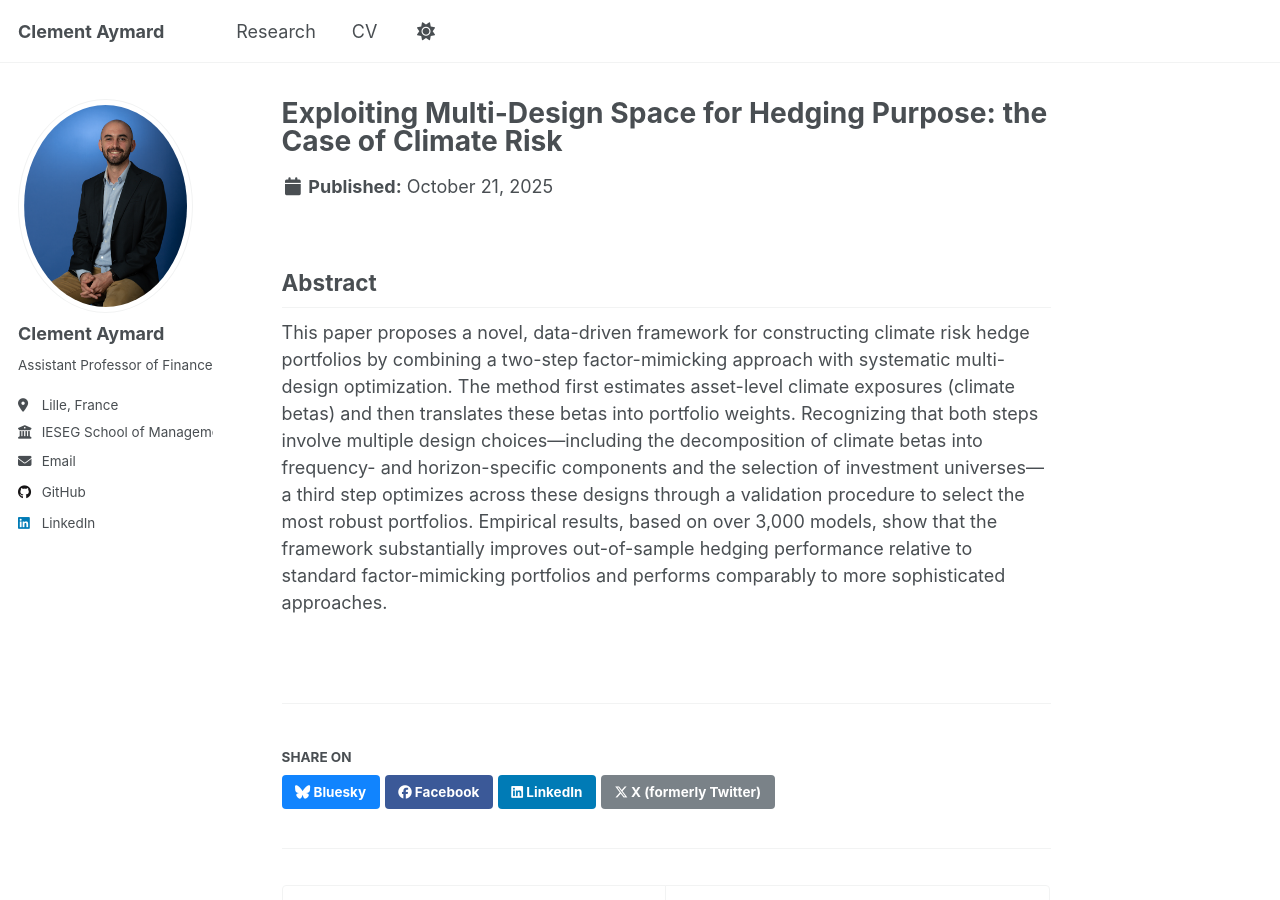
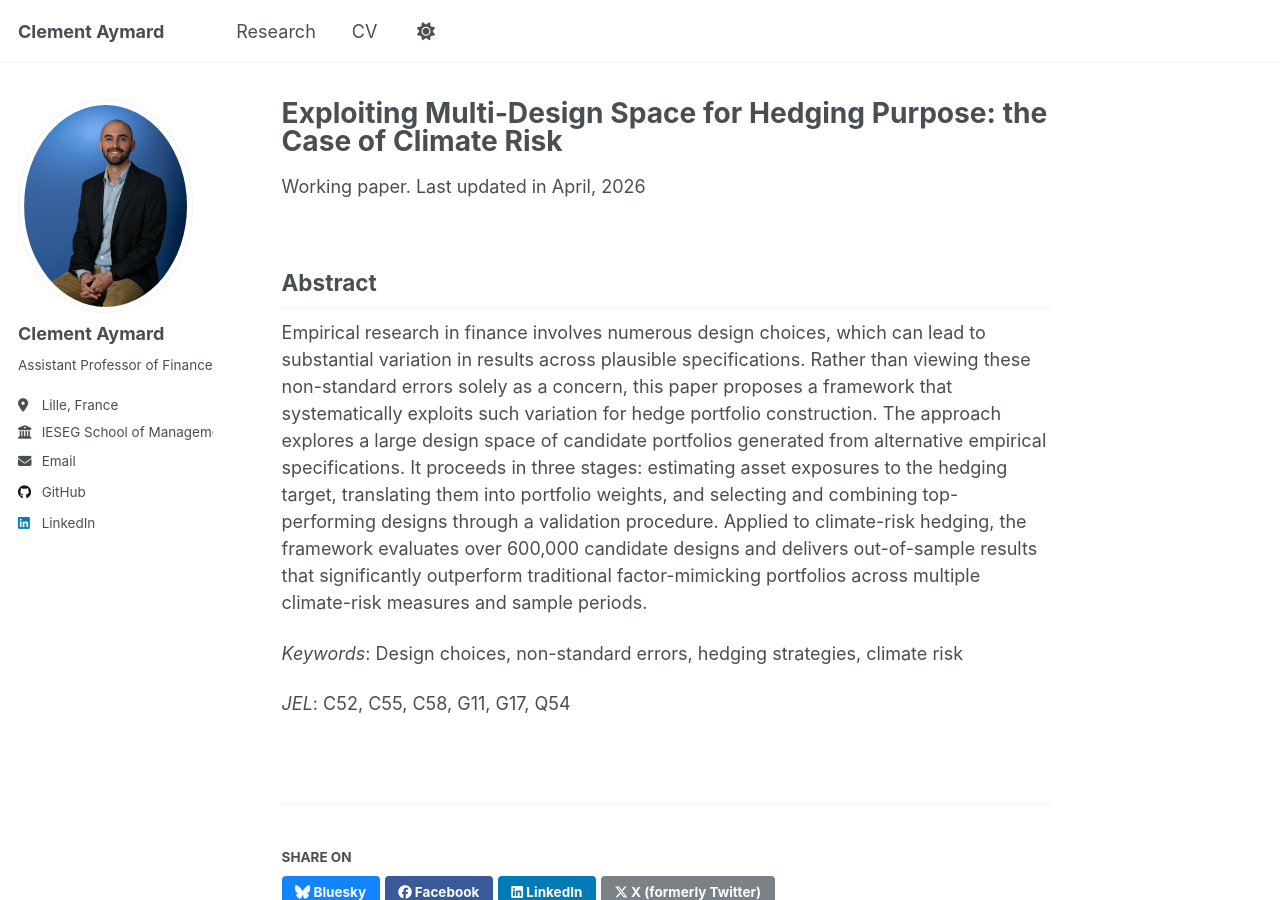
Before and after one commit to clemaymd/clemaymd.github.io, a Jekyll site: the page built from _publications/jmp_2025.md, in a window 1280 px wide and 900 px high. Built offline with Jekyll 4.4.1, drawn with Linux system fonts in a browser that asks for light colours; a script that is not in the unit is left out.

Commit message:
Rewrite homepage intro, update working paper entry and abstract, link CV PDF

```diff
--- a/_includes/archive-single.html
+++ b/_includes/archive-single.html
@@ -44,6 +44,8 @@
       <p>With {{ post.other_authors }}. Published in <i>{{ post.venue }}</i>, {{ post.date | default: "1900-01-01" | date: "%Y" }} </p>
     {% elsif post.collection == 'publications' and post.category == 'published' %}
       <p> Published in <i>{{ post.venue }}</i>, {{ post.date | default: "1900-01-01" | date: "%Y" }} </p>
+    {% elsif post.collection == 'publications' and post.category == 'wp' %}
+      <p> Working paper. Last updated in {{ post.date | default: "1900-01-01" | date: "%B, %Y" }} </p>
     {% elsif post.collection == 'publications' and post.category == 'jmp' %}
       <p> Last updated on {{ post.date | default: "1900-01-01" | date: "%Y-%m-%d" }} </p>
     {% elsif post.date %}
--- a/_layouts/single.html
+++ b/_layouts/single.html
@@ -40,6 +40,8 @@ layout: default
           <p>With {{ page.other_authors }}. Published in <i>{{ page.venue }}</i>, {{ page.date | default: "1900-01-01" | date: "%Y" }} </p>
         {% elsif page.venue and page.date and page.category == 'published' %}
           <p>Published in <i>{{ page.venue }}</i>, {{ page.date | default: "1900-01-01" | date: "%Y" }} </p>
+        {% elsif page.date and page.category == 'wp' %}
+          <p> Working paper. Last updated in {{ page.date | default: "1900-01-01" | date: "%B, %Y" }} </p>
         {% elsif page.venue and page.date and page.category == 'jmp' %}
           <p> Work in progress. </p>
         {% elsif page.date %}
--- a/_publications/jmp_2025.md
+++ b/_publications/jmp_2025.md
@@ -4,10 +4,14 @@ collection: publications
 category: wp
 permalink: /publication/jmp_2025
 excerpt: ''
-date: 2025-10-21
+date: 2026-04-01
 venue: ''
-citation: "Aymard, C. (2025) Exploiting Multi-Design Space for Hedging Purpose: The Case of Climate Risk, working paper."
+citation: "Aymard, C. (2026) Exploiting Multi-Design Space for Hedging Purpose: The Case of Climate Risk, working paper."
 ---
 
 ## Abstract
-This paper proposes a novel, data-driven framework for constructing climate risk hedge portfolios by combining a two-step factor-mimicking approach with systematic multi-design optimization. The method first estimates asset-level climate exposures (climate betas) and then translates these betas into portfolio weights. Recognizing that both steps involve multiple design choices---including the decomposition of climate betas into frequency- and horizon-specific components and the selection of investment universes---a third step optimizes across these designs through a validation procedure to select the most robust portfolios. Empirical results, based on over 3,000 models, show that the framework substantially improves out-of-sample hedging performance relative to standard factor-mimicking portfolios and performs comparably to more sophisticated approaches.
+Empirical research in finance involves numerous design choices, which can lead to substantial variation in results across plausible specifications. Rather than viewing these non-standard errors solely as a concern, this paper proposes a framework that systematically exploits such variation for hedge portfolio construction. The approach explores a large design space of candidate portfolios generated from alternative empirical specifications. It proceeds in three stages: estimating asset exposures to the hedging target, translating them into portfolio weights, and selecting and combining top-performing designs through a validation procedure. Applied to climate-risk hedging, the framework evaluates over 600,000 candidate designs and delivers out-of-sample results that significantly outperform traditional factor-mimicking portfolios across multiple climate-risk measures and sample periods.
+
+*Keywords*: Design choices, non-standard errors, hedging strategies, climate risk
+
+*JEL*: C52, C55, C58, G11, G17, Q54
```
Also changed, not shown: _pages/about.md (+4 -2 lines), _pages/cv.md (+2 -0 lines), 1 other file.
